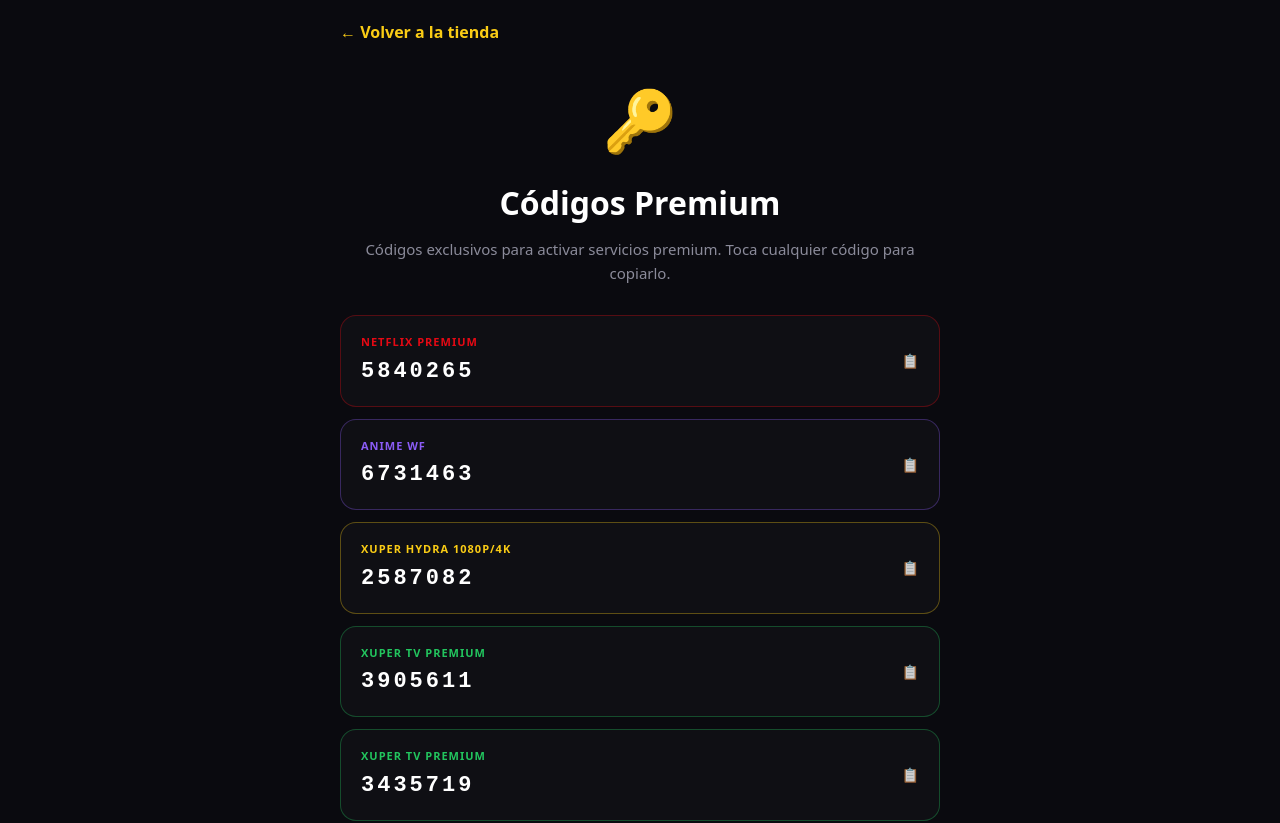
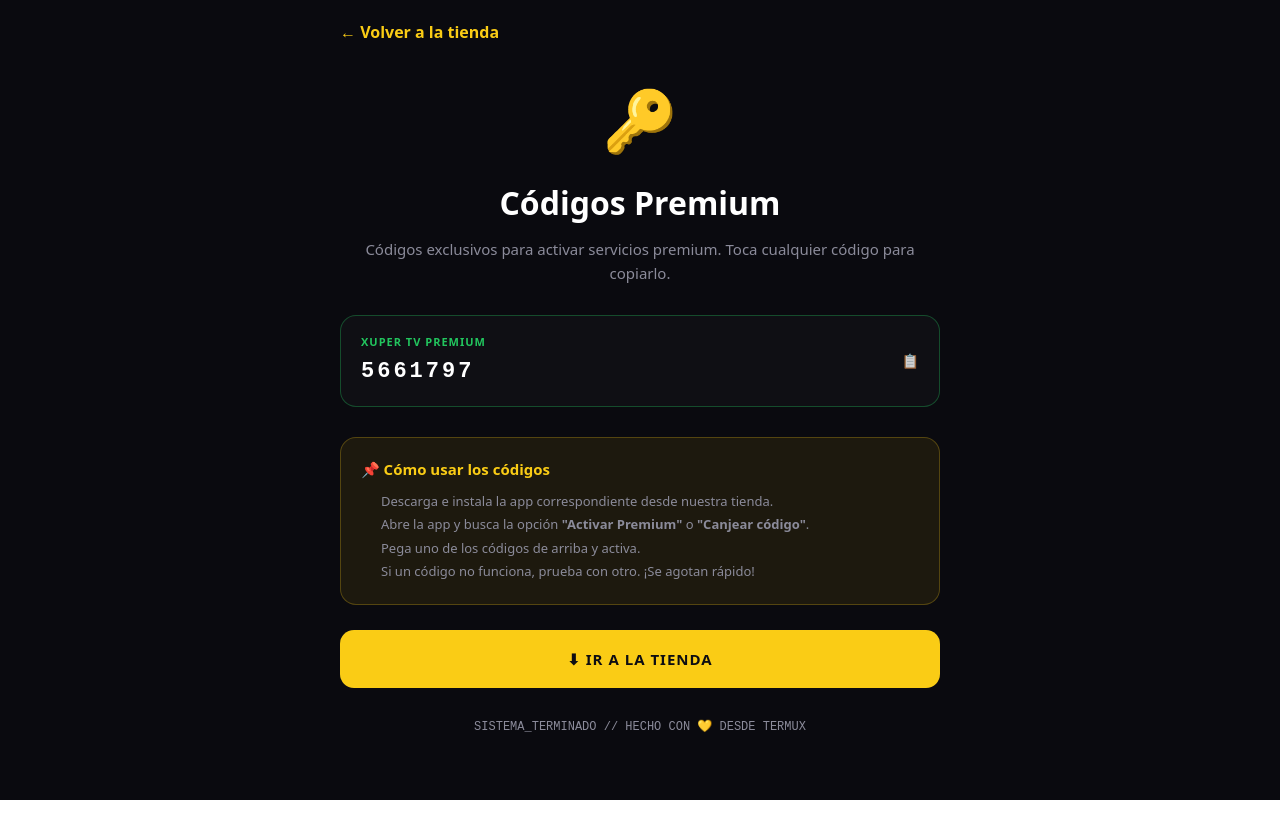
Before and after one commit to Ema242vu/APPS, a Next.js app: page /codigos in a window 1280 px wide. Shown: the top 823 px of the page. After the commit the page ends 800 px from the top, so only its background shows below. Built offline with nearby package versions, Linux system fonts and the light colour scheme.

Commit message:
Update page.tsx

```diff
--- a/app/codigos/page.tsx
+++ b/app/codigos/page.tsx
@@ -4,13 +4,7 @@ import Link from "next/link";
 import { useState } from "react";
 
 const codigos = [
-  { servicio: "Netflix Premium", codigo: "5840265", color: "#e50914" },
-  { servicio: "Anime WF", codigo: "6731463", color: "#8b5cf6" },
-  { servicio: "Xuper Hydra 1080p/4K", codigo: "2587082", color: "#facc15" },
-  { servicio: "Xuper TV Premium", codigo: "3905611", color: "#22c55e" },
-  { servicio: "Xuper TV Premium", codigo: "3435719", color: "#22c55e" },
-  { servicio: "Xuper TV Premium", codigo: "2628629", color: "#22c55e" },
-  { servicio: "Xuper TV Premium", codigo: "4952975", color: "#22c55e" },
+  { servicio: "Xuper TV Premium", codigo: "5661797", color: "#22c55e" },
 ];
 
 export default function Codigos() {
```
